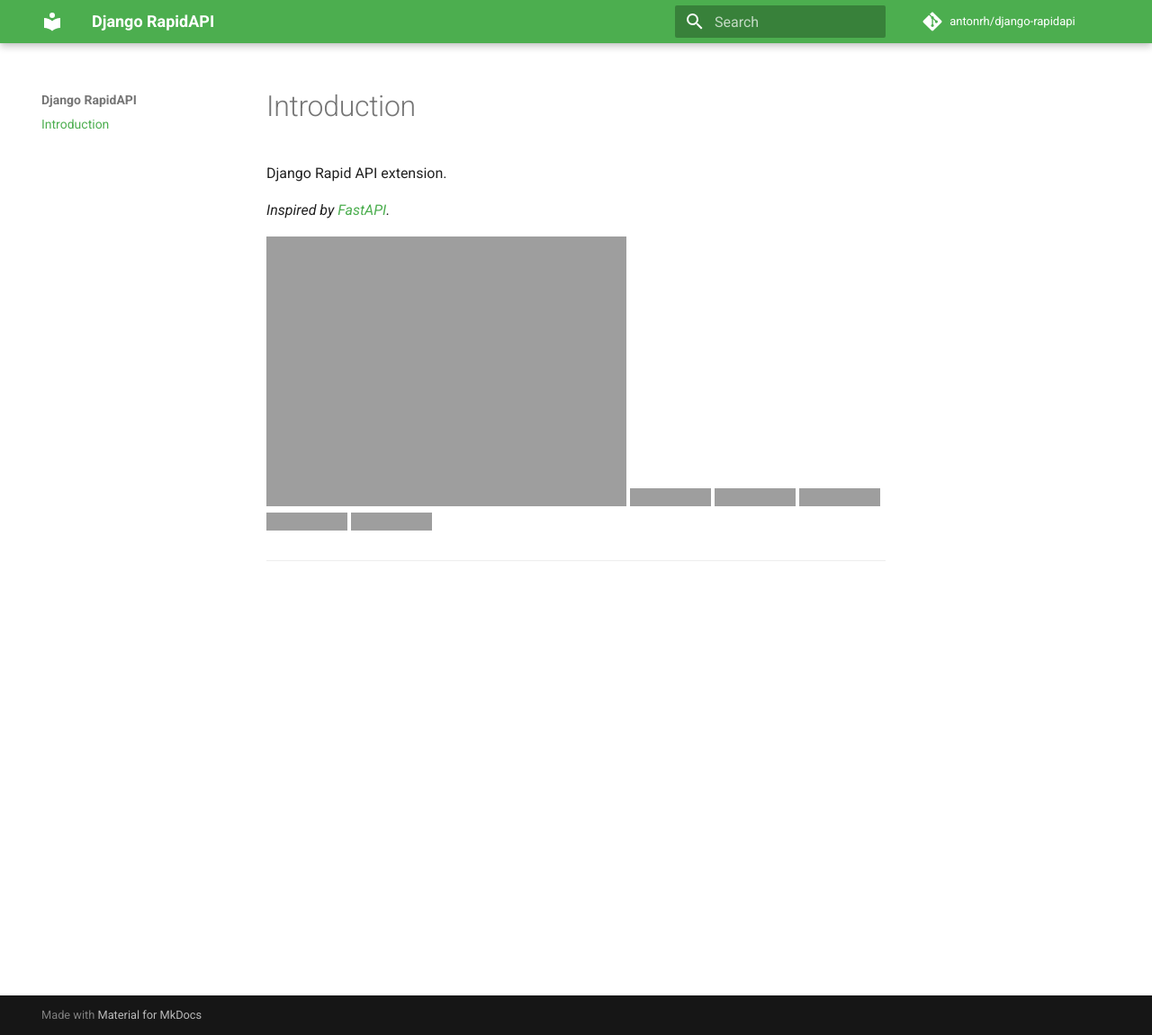
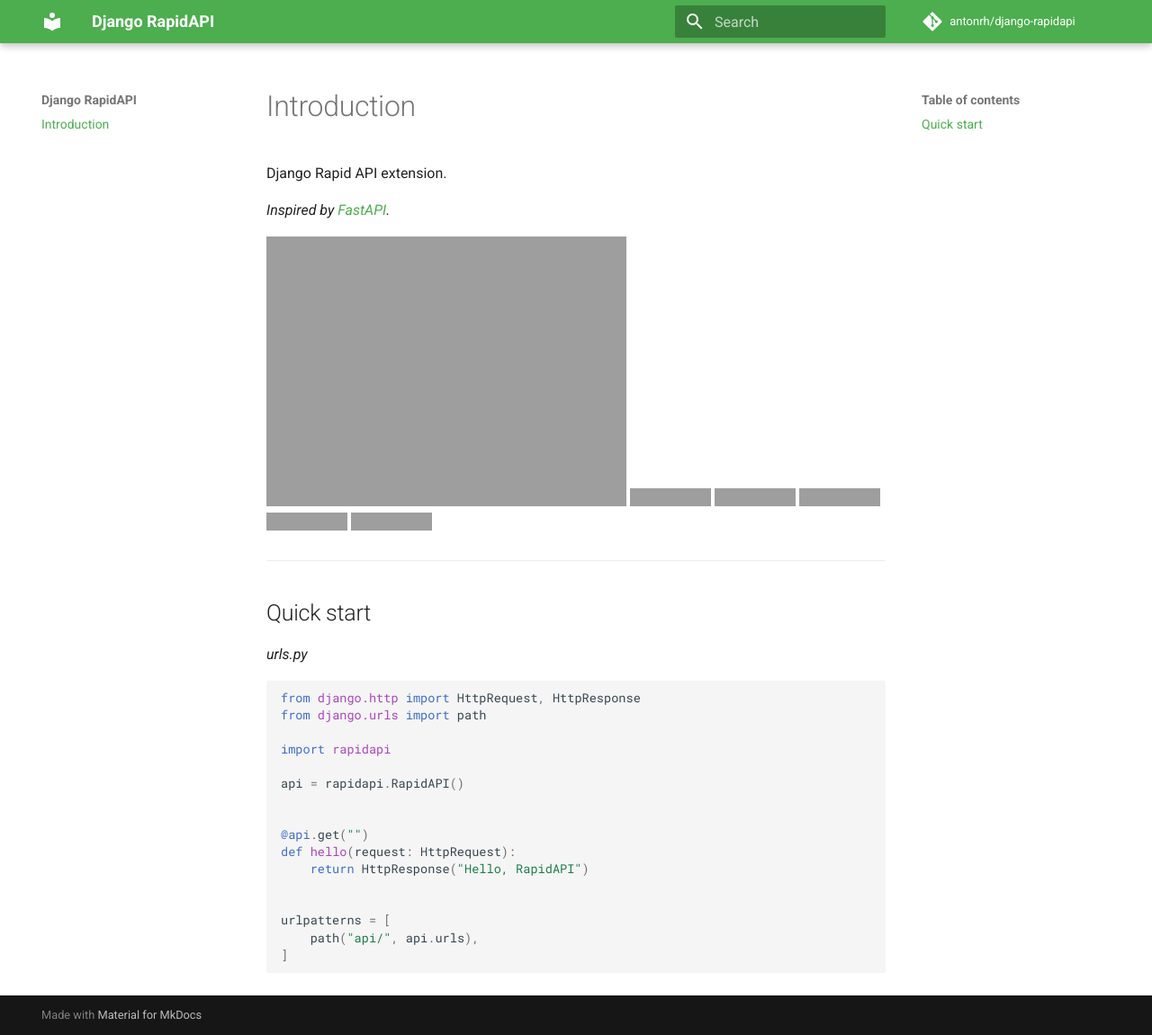
Before and after one commit to antonrh/django-rapidapi, an MkDocs documentation site: the page built from docs/index.md, in a window 1280 px wide and 1151 px high. Shown: the whole window at 90% size. Built offline with MkDocs 1.6.1 and Material for MkDocs 9.7.7, drawn with Linux system fonts in a browser that asks for light colours; comment, search, counter and statistics services are not loaded; grey boxes are pictures that could not be loaded.

Commit message:
Update docs

````diff
--- a/docs/index.md
+++ b/docs/index.md
@@ -10,3 +10,26 @@
 [![license](https://img.shields.io/pypi/l/django-rapidapi)](https://github.com/antonrh/django-rapidapi/blob/master/LICENSE)
 
 ---
+
+## Quick start
+
+*urls.py*
+
+```python
+from django.http import HttpRequest, HttpResponse
+from django.urls import path
+
+import rapidapi
+
+api = rapidapi.RapidAPI()
+
+
+@api.get("")
+def hello(request: HttpRequest):
+    return HttpResponse("Hello, RapidAPI")
+
+
+urlpatterns = [
+    path("api/", api.urls),
+]
+```
````
Also changed, not shown: README.md (+23 -0 lines).
